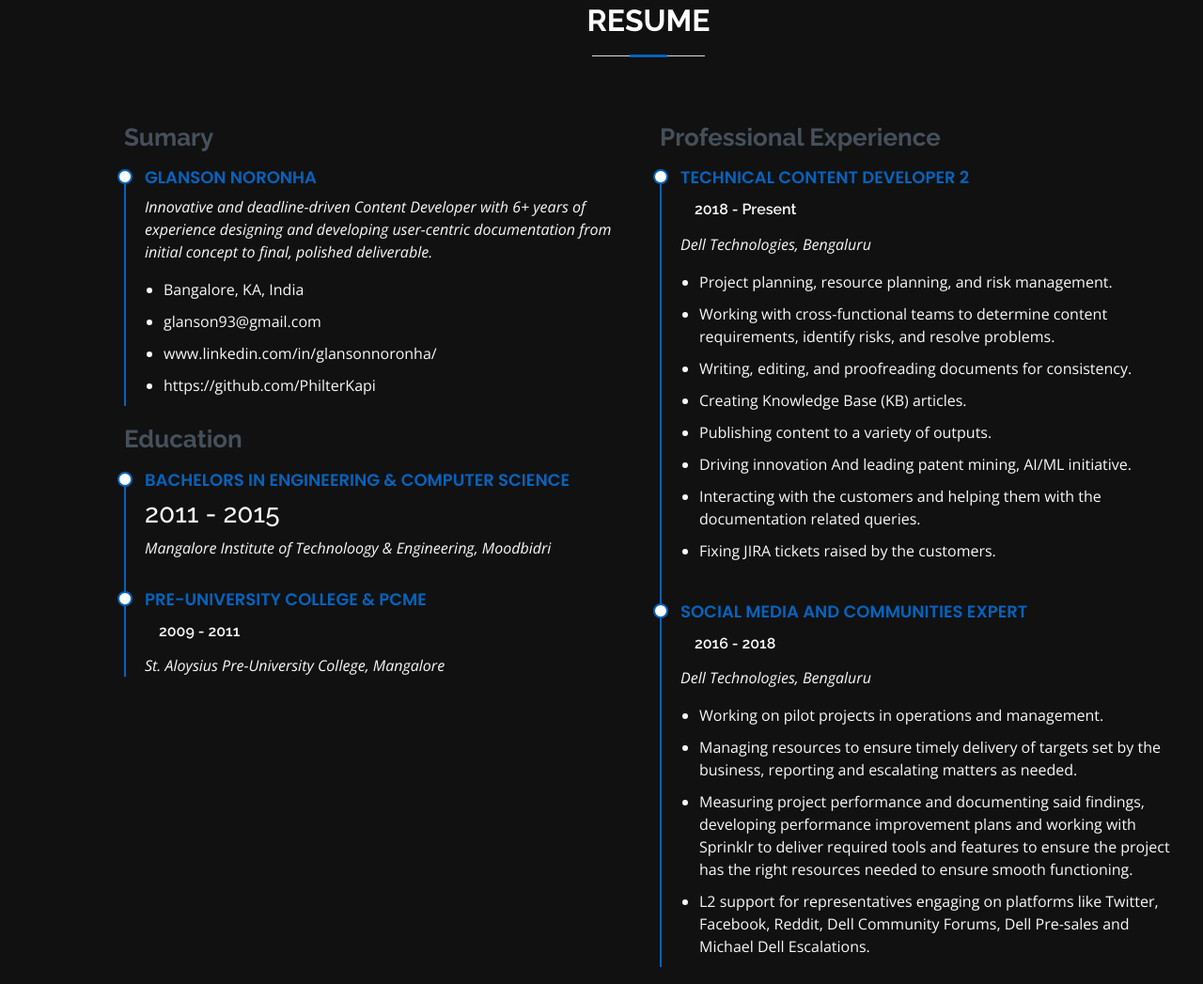
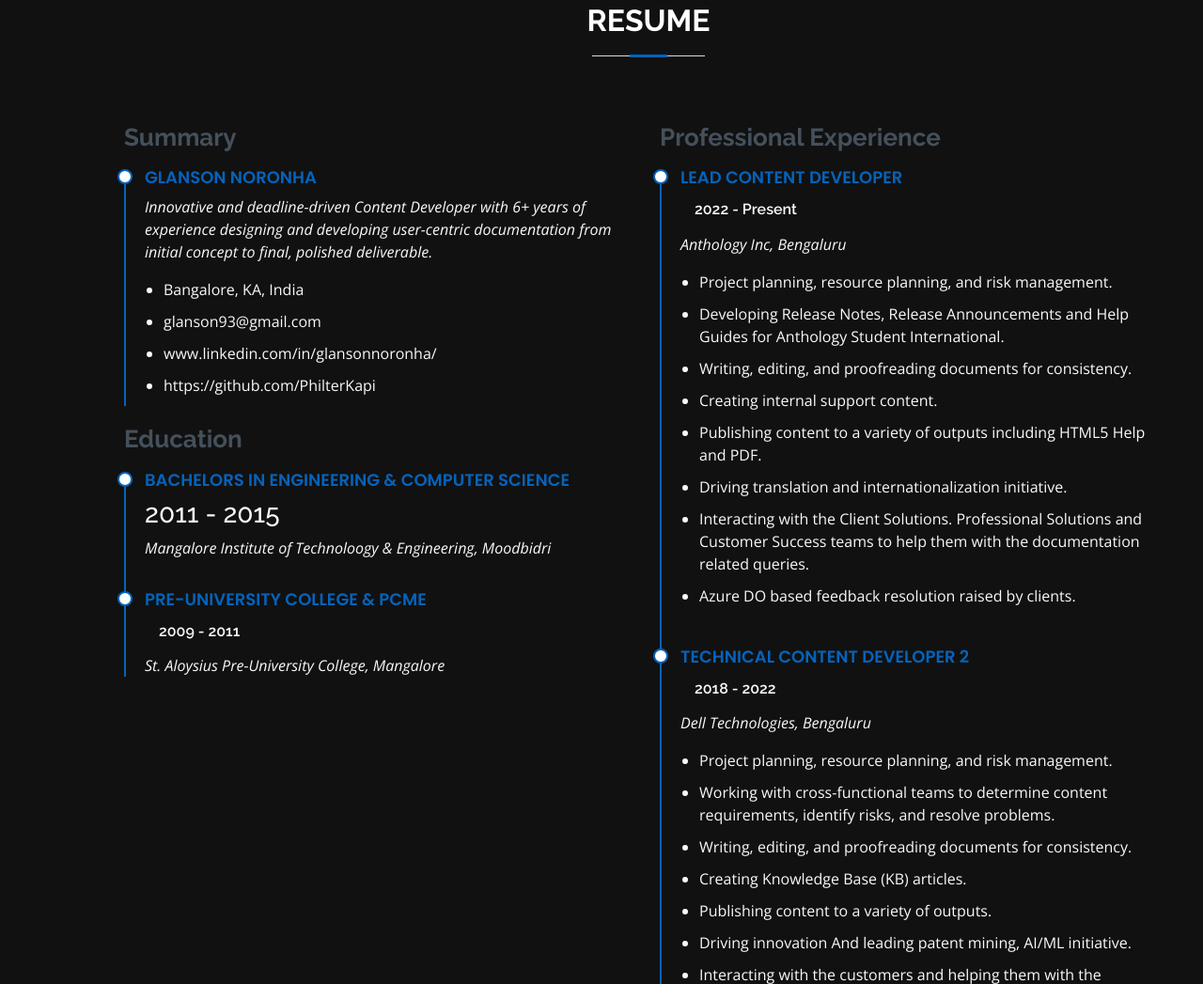
Before and after one commit to PhilterKapi/portfolio-website, a plain HTML site: page index.html in a window 1280 px wide. Shown: the part 1394-2441 px from the top of the page at 94% size. Drawn offline with nearby package versions, Linux system fonts and the light colour scheme; files whose address does not match are found by name.

Commit message:
Update index.html
Updated based on Anthology job change

```diff
--- a/index.html
+++ b/index.html
@@ -99,7 +99,7 @@
               </div>
               <div class="col-lg-6">
                 <ul>
-                  <li><i class="bi bi-chevron-right"></i> <strong>Degree:</strong> <span>Bachelors</span></li>
+                  <li><i class="bi bi-chevron-right"></i> <strong>Degree:</strong> <span>Bachelors in CSE</span></li>
                   <li><i class="bi bi-chevron-right"></i> <strong>E-mail:</strong> <span>glanson93@gmail.com</span></li>
                   <li><i class="bi bi-chevron-right"></i> <strong>Freelance:</strong> <span>Available</span></li>
                 </ul>
@@ -121,7 +121,7 @@
 
         <div class="row">
           <div class="col-lg-6">
-            <h3 class="resume-title">Sumary</h3>
+            <h3 class="resume-title">Summary</h3>
             <div class="resume-item pb-0">
               <h4>Glanson Noronha</h4>
               <p><em>Innovative and deadline-driven Content Developer with 6+ years of experience designing and developing user-centric documentation from initial concept to final, polished deliverable.</em></p>
@@ -148,8 +148,23 @@
           <div class="col-lg-6">
             <h3 class="resume-title">Professional Experience</h3>
             <div class="resume-item">
+              <h4>Lead Content Developer</h4>
+              <h5>2022 - Present</h5>
+              <p><em>Anthology Inc, Bengaluru</em></p>
+              <ul>
+                <li>Project planning, resource planning, and risk management.</li>
+                <li>Developing Release Notes, Release Announcements and Help Guides for Anthology Student International.</li>
+                <li>Writing, editing, and proofreading documents for consistency.</li>
+                <li>Creating internal support content.</li>
+                <li>Publishing content to a variety of outputs including HTML5 Help and PDF.</li>
+                <li>Driving translation and internationalization initiative.</li>
+                <li>Interacting with the Client Solutions. Professional Solutions and Customer Success teams to help them with the documentation related queries.</li>
+                <li>Azure DO based feedback resolution raised by clients.</li>
+              </ul>
+            </div>
+            <div class="resume-item">
               <h4>Technical Content Developer 2</h4>
-              <h5>2018 - Present</h5>
+              <h5>2018 - 2022</h5>
               <p><em>Dell Technologies, Bengaluru</em></p>
               <ul>
                 <li>Project planning, resource planning, and risk management.</li>
@@ -303,10 +318,10 @@
     <div class="row skills-content">
       <div class="col-lg-6">
       <ul class="list-group list-group-flush">
-        <li class="list-group-item d-flex justify-content-between align-items-center">Tools: Oxygen, XMetal, MS Office Suite, SDL Tridion, Adobe Suite, GitHub, Swagger, Atom, JIRA</li>
-        <li class="list-group-item d-flex justify-content-between align-items-center">Languages: JAVA, Python, MySQL, C#, C++</li>
+        <li class="list-group-item d-flex justify-content-between align-items-center">Tools: MadCap Flare, Oxygen XML, XMetal, Microsoft Azure DevOps Services, MS Office Suite, SDL Tridion, Adobe Suite, GitHub, Swagger, Atom, JIRA</li>
+        <li class="list-group-item d-flex justify-content-between align-items-center">Languages: JAVA, Python, C#, JavaScript, C++</li>
         <li class="list-group-item d-flex justify-content-between align-items-center">Markup-languages: XML, HTML, Bootstrap 5</li>
-        <li class="list-group-item d-flex justify-content-between align-items-center">Style guides: Microsoft Style of Technical Publication (MSTP) and Simplified Technical English (STE)</li>
+        <li class="list-group-item d-flex justify-content-between align-items-center">Style guides: Custom Styles based on organizational guidelines, Microsoft Style of Technical Publication (MSTP), Simplified Technical English (STE)</li>
       </div>
     </div>
   </div>
```
